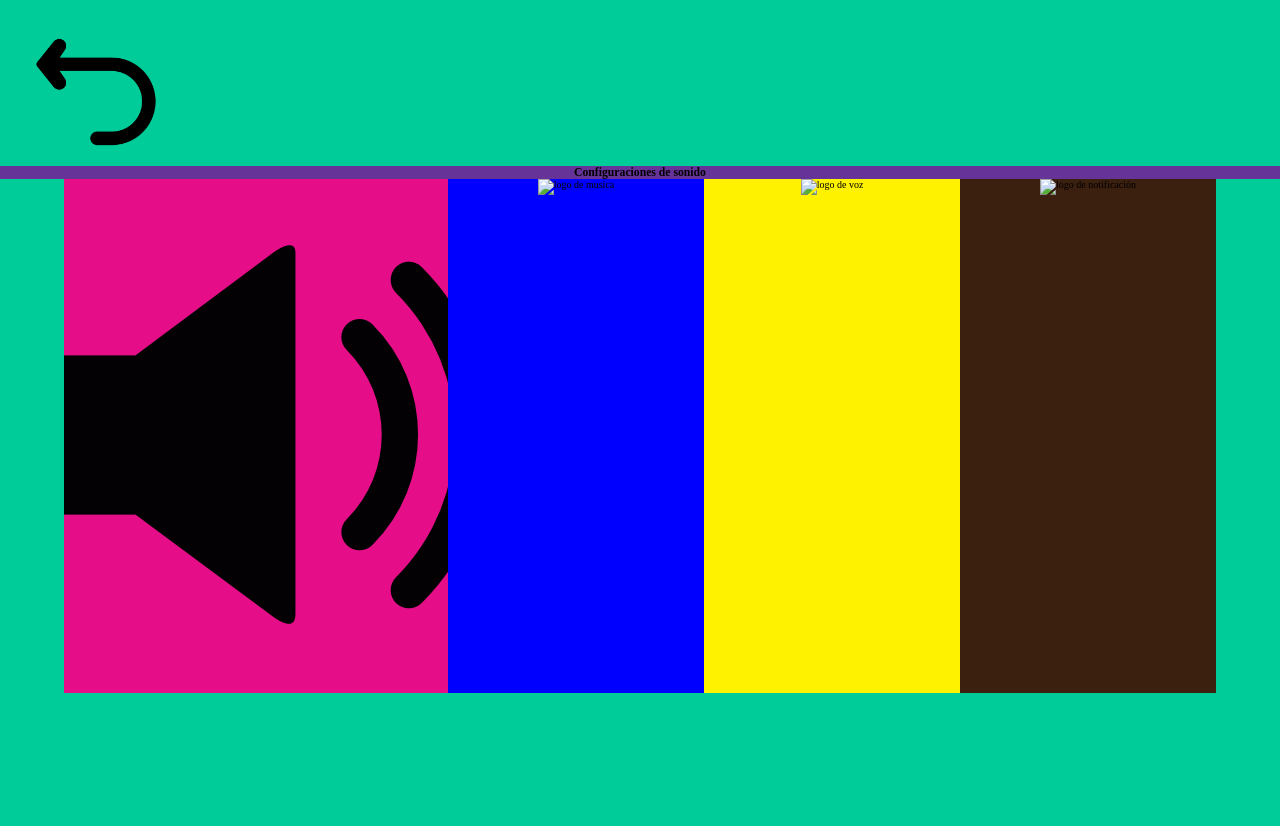
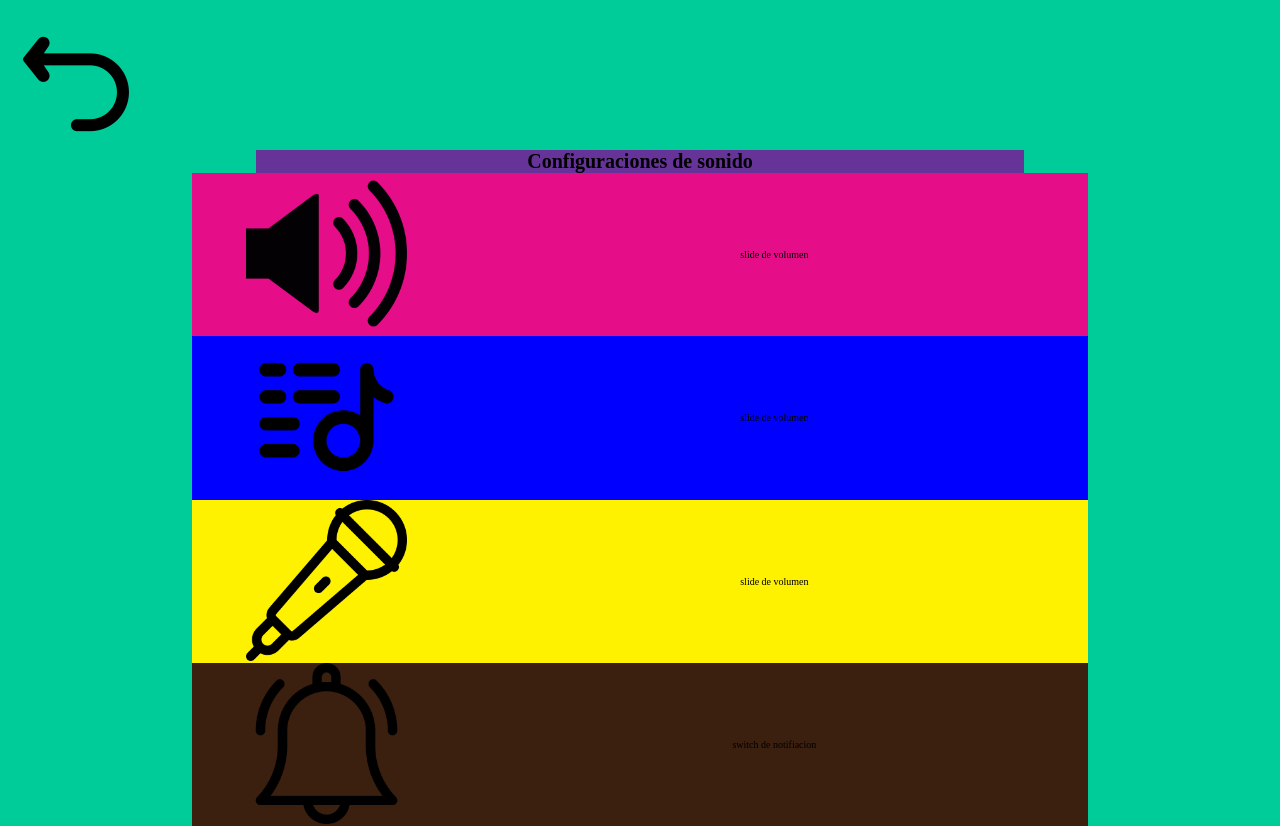
Before and after one commit to VicodeLab/Juego-TEA, a PHP site: page /HTML/sound.html in a window 1280 px wide. Before the commit the page ends 693 px from the top, so only its background shows below. Run offline with PHP 8.4, Linux system fonts and the light colour scheme.

Commit message:
changes 29/05/2023

```diff
--- a/CSS/config_sound.css
+++ b/CSS/config_sound.css
@@ -12,13 +12,19 @@ html {
     font-size: 62.5%;
 }
 
+
+/* MAIN */
+
 .container_sound{
     display: flex;
     flex-wrap: wrap;
     text-align: center;
     justify-content: center;
     min-width: 35rem;
+    height: 75vh;
 }
+
+/* HEADER */
 
 .header_sound{
     display: flex;
@@ -28,31 +34,106 @@ html {
 }
 
 .btn_return{
-    width: 15%;
+    width: 10%;
     min-width: 2rem;
+    margin-left: 1.2rem;
 }
 
 .img_return{
-    width: 75%;
+    width: 100%;
 }
 
+/* TIULO */
 .title{
-    width: 100%;
+    width: 60%;
     background-color: rebeccapurple;
+    align-items: center;
+    text-align: center;
+    align-content: center;
 }
+
+/* SONIDO GENEREAL */
 .div_general_sound{
+    width: 70%;
+    display: flex;
+    background-color: rgb(229, 14, 136);
+    align-items: center;
+    text-align: center;
+    align-content: center;
+}
+.level_logo_sound{
     width: 30%;
-    background-color: rgb(229, 14, 136);
+
 }
+.img_sound{
+    width: 60%;
+}
+.slide_sound{
+    width: 70%;
+}
+
+/* SONIDO DE MUSICA */
 .div_music_sound{
-    width: 20%;
+    width: 70%;
+    display: flex;
     background-color: blue;
+    align-items: center;
+    text-align: center;
+    align-content: center;
 }
+.level_logo_music{
+    width: 30%;
+
+}
+.img_music{
+    width: 60%;
+}
+.slide_music{
+    width: 70%;
+}
+
+/* SONIDO DE VOZ */
+
 .div_voice_sound{
-    width: 20%;
+    width: 70%;
+    display: flex;
     background-color: rgb(255, 242, 0);
+    align-items: center;
+    text-align: center;
+    align-content: center;
 }
+.level_logo_voice{
+    width: 30%;
+
+}
+.img_voice{
+    width: 60%;
+}
+.slide_voice{
+    width: 70%;
+}
+
+/* NOTIFICACIONES */
+
 .div_notifications{
-    width: 20%;
+    width: 70%;
+    display: flex;
     background-color: rgb(59, 31, 15);
+    align-items: center;
+    text-align: center;
+    align-content: center;
 }
+.notification_logo{
+    width: 30%;
+
+}
+.img_notification{
+    width: 60%;
+}
+.switch{
+    width: 70%;
+}
+
+@media(max-width: 720px){
+
+}
--- a/HTML/sound.html
+++ b/HTML/sound.html
@@ -16,45 +16,45 @@
     </header>
     <main class="container_sound">
         <div class="title">
-            <h3>Configuraciones de sonido</h3>
+            <h1>Configuraciones de sonido</h1>
         </div>
 
         <div class="div_general_sound">
             <div class="level_logo_sound">
-                <img src="/Multimedia/volume-level.png" alt="logo de sonido">
+                <img class="img_sound" src="/Multimedia/volume-level.png" alt="logo de sonido">
             </div>
             <div class="slide_sound">
-
+                slide de volumen
             </div>
 
         </div>
 
         <div class="div_music_sound">
             <div class="level_logo_music">
-                <img src="" alt="logo de musica">
+                <img class="img_music" src="/Multimedia/music_logo.png" alt="logo de musica">
             </div>
             <div class="slide_music">
-
+                slide de volumen
             </div>
 
         </div>
 
         <div class="div_voice_sound">
             <div class="level_logo_voice">
-                <img src="" alt="logo de voz">
+                <img class="img_voice" src="/Multimedia/microphone.png" alt="logo de voz">
             </div>
             <div class="slide_voice">
-
+                slide de volumen
             </div>
 
         </div>
 
         <div class="div_notifications">
             <div class="notification_logo">
-                <img src="" alt="logo de notificación">
+                <img class="img_notification" src="/Multimedia/notification.png" alt="logo de notificación">
             </div>
             <div class="switch">
-
+                switch de notifiacion
 
             </div>
 
```
Also changed, not shown: Multimedia/microphone.png (added), Multimedia/music_logo.png (added), Multimedia/notification.png (added).
